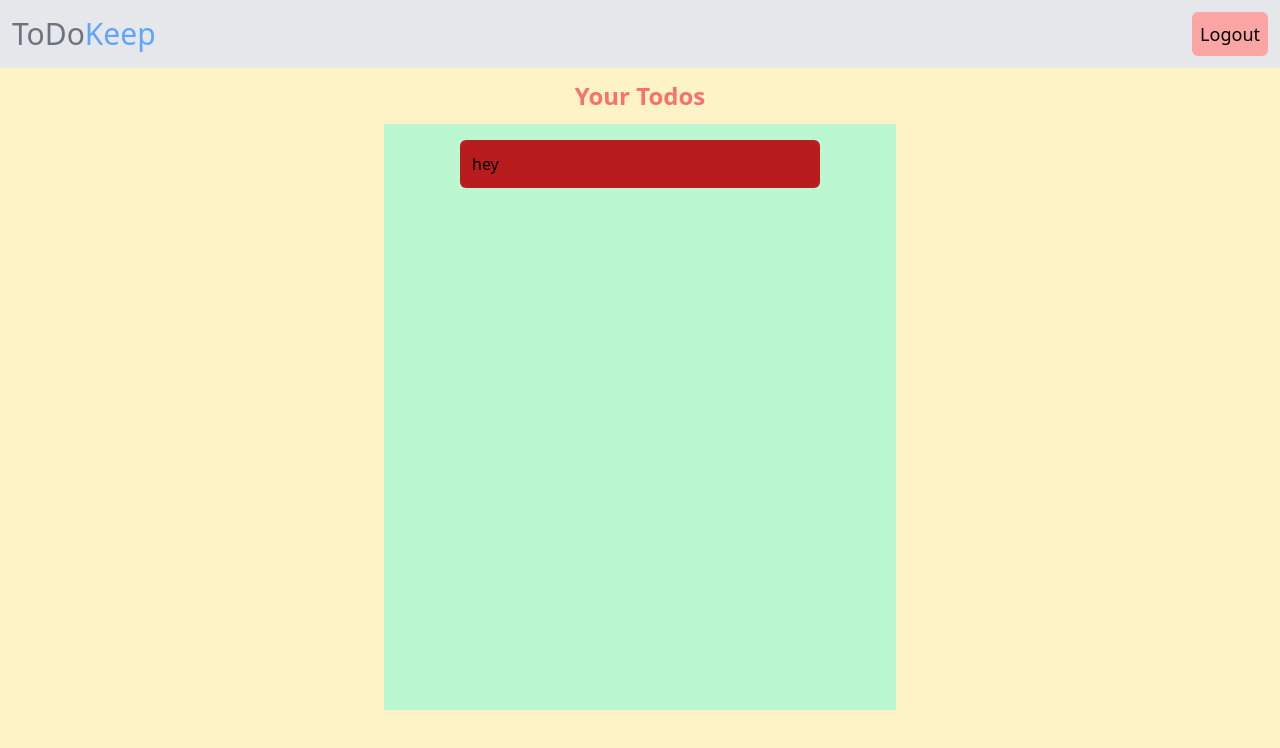
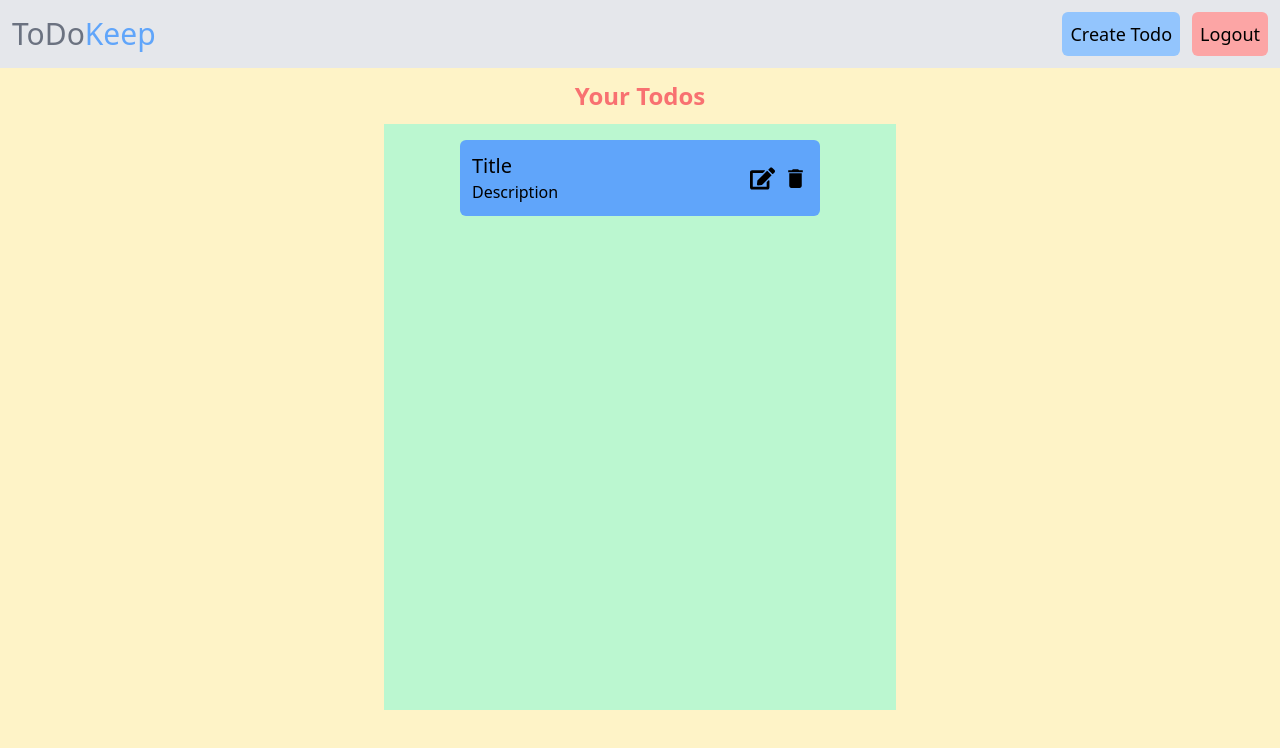
Before and after one commit to gautamalish/ToDo-mern, a React (Vite) app in the folder client/: page / in a window 1280 px wide. Shown: the top 748 px of the page. Built offline with nearby package versions, Linux system fonts and the light colour scheme.

Commit message:
Added functionality to close the form when clicked outside

```diff
--- a/client/src/App.jsx
+++ b/client/src/App.jsx
@@ -1,11 +1,16 @@
 import { useState } from "react";
 import Header from "./components/Header";
 import List from "./components/List";
+import CreateTodo from "./pages/CreateTodo";
 function App() {
+  const [displayForm, setDisplayForm] = useState(false);
   return (
     <main className="h-screen flex flex-col">
-      <Header />
+      <Header displayForm={displayForm} setDisplayForm={setDisplayForm} />
       <List />
+      {displayForm && (
+        <CreateTodo displayForm={displayForm} setDisplayForm={setDisplayForm} />
+      )}
     </main>
   );
 }
--- a/client/src/components/Header.jsx
+++ b/client/src/components/Header.jsx
@@ -1,13 +1,19 @@
 import React from "react";
 
-const Header = () => {
+const Header = ({ setDisplayForm, displayForm }) => {
   return (
     <header className="flex justify-between bg-gray-200 p-3 items-center">
       <h1 className="text-3xl ">
         <span className="text-gray-500">ToDo</span>
         <span className="text-blue-400">Keep</span>
       </h1>
-      <div>
+      <div className="flex gap-3">
+        <button
+          className="text-lg bg-blue-300 rounded-md p-2 text-black hover:bg-blue-500 hover:text-white duration-200"
+          onClick={() => setDisplayForm(true)}
+        >
+          Create Todo
+        </button>
         <button className="text-lg bg-red-300 rounded-md p-2 text-black hover:bg-red-500 hover:text-white duration-200">
           Logout
         </button>
--- a/client/src/components/List.jsx
+++ b/client/src/components/List.jsx
@@ -1,5 +1,6 @@
 import React from "react";
 import { MdDelete } from "react-icons/md";
+import { FaEdit } from "react-icons/fa";
 const List = () => {
   return (
     <section className="bg-amber-100 grow">
@@ -7,7 +8,16 @@ const List = () => {
         <h3 className="text-2xl font-bold text-red-400">Your Todos</h3>
       </div>
       <div className="bg-green-200 w-2/5 m-auto h-4/5 p-4 overflow-auto">
-        <div className="w-3/4 m-auto bg-red-700 p-3 rounded-md">hey</div>
+        <div className="w-3/4 m-auto bg-blue-400 p-3 rounded-md flex justify-between items-center">
+          <div>
+            <h3 className="text-xl">Title</h3>
+            <p>Description</p>
+          </div>
+          <div className="flex gap-2">
+            <FaEdit size={25} className="cursor-pointer" />
+            <MdDelete size={25} className="cursor-pointer" />
+          </div>
+        </div>
       </div>
     </section>
   );
--- /dev/null
+++ b/client/src/pages/CreateTodo.jsx
@@ -0,0 +1,34 @@
+import React, { useRef, useEffect } from "react";
+
+const CreateTodo = ({ setDisplayForm, displayForm }) => {
+  const modelRef = useRef(null);
+  const OnClickOutside = (e) => {
+    if (!modelRef.current.contains(e.target)) {
+      setDisplayForm(false);
+    }
+  };
+  useEffect(() => {
+    document.addEventListener("mousedown", OnClickOutside);
+
+    return () => {
+      document.removeEventListener("mousedown", OnClickOutside);
+    };
+  }, [displayForm]);
+  return (
+    <form
+      className="absolute m-auto inset-0 bg-indigo-400 w-2/6 h-3/5 flex flex-col p-3 gap-3 rounded-xl"
+      ref={modelRef}
+    >
+      <input type="text" placeholder="Title" className="p-3 rounded-md" />
+      <input type="text" placeholder="Description" className="p-3 rounded-md" />
+      <button
+        onClick={() => setDisplayForm(false)}
+        className="bg-red-200 p-2 rounded-md hover:bg-red-500 hover:text-white duration-200"
+      >
+        Close
+      </button>
+    </form>
+  );
+};
+
+export default CreateTodo;
```
